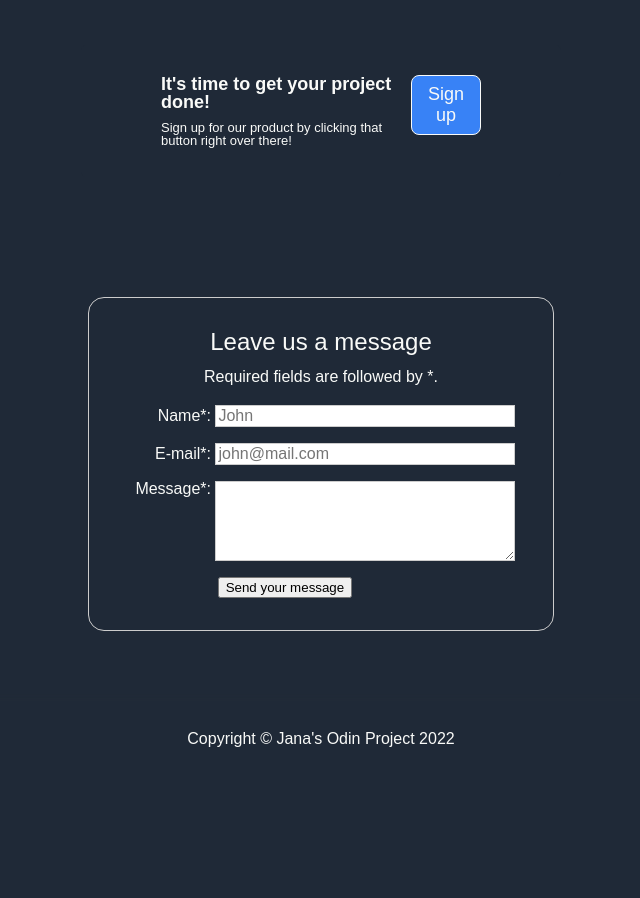
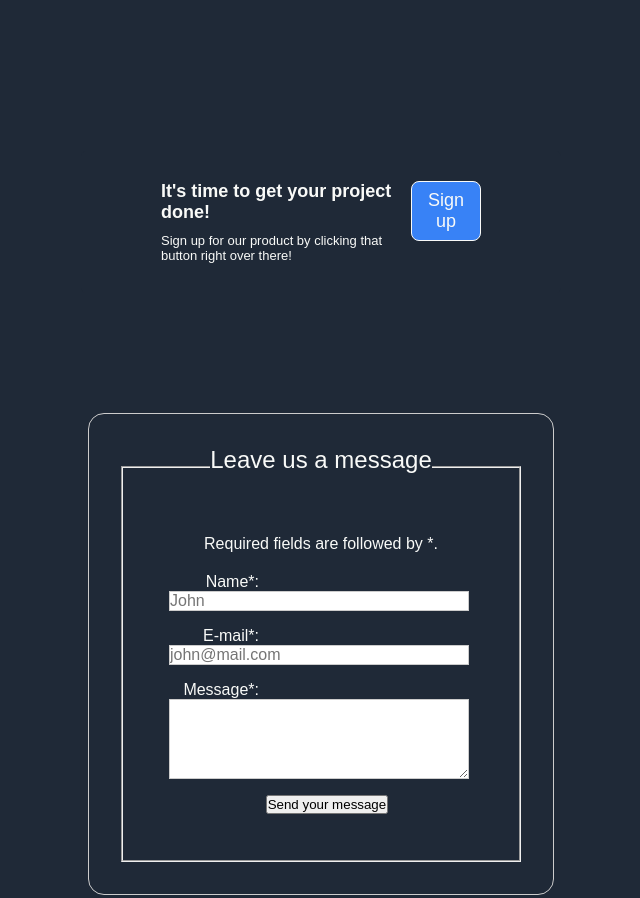
Before and after one commit to janaiscoding/janas-landing-page, a plain HTML site: page index.html in a window 1280 px wide. Shown: the part 1740-2638 px from the top of the page, without its empty margins (319-959 px from the left). Before the commit the page ends 2517 px from the top, so only its background shows below. Drawn offline with Linux system fonts and the light colour scheme; no server answers; a web font is replaced by a local one.

Commit message:
Clean up css

```diff
--- a/styles.css
+++ b/styles.css
@@ -1,50 +1,6 @@
-/* http://meyerweb.com/eric/tools/css/reset/
-   v2.0 | 20110126
-   License: none (public domain)
-*/
-
-html, body, div, span, applet, object, iframe,
-h1, h2, h3, h4, h5, h6, p, blockquote, pre,
-a, abbr, acronym, address, big, cite, code,
-del, dfn, em, img, ins, kbd, q, s, samp,
-small, strike, strong, sub, sup, tt, var,
-b, u, i, center,
-dl, dt, dd, ol, ul, li,
-fieldset, form, label, legend,
-table, caption, tbody, tfoot, thead, tr, th, td,
-article, aside, canvas, details, embed,
-figure, figcaption, footer, header, hgroup,
-menu, nav, output, ruby, section, summary,
-time, mark, audio, video {
-	margin: 0;
-	padding: 0;
-	border: 0;
-	font-size: 100%;
-	font: inherit;
-	vertical-align: baseline;
-}
-/* HTML5 display-role reset for older browsers */
-article, aside, details, figcaption, figure,
-footer, header, hgroup, menu, nav, section {
-	display: block;
-}
-body {
-	line-height: 1;
-}
-ol, ul {
-	list-style: none;
-}
-blockquote, q {
-	quotes: none;
-}
-blockquote:before, blockquote:after,
-q:before, q:after {
-	content: '';
-	content: none;
-}
-table {
-	border-collapse: collapse;
-	border-spacing: 0;
+*{
+    margin: 0;
+    padding: 0;
 }
 
 :root.Dark {
@@ -76,6 +32,7 @@ body {
     display: flex;
     flex-direction: column;
     background-color: var(--background-color);
+    width: 100%;
     }
 
 .header {
@@ -89,25 +46,8 @@ body {
     justify-content: space-between;
 }
 
-.hero,
-.footer {
-        /* this is done. style only */
-     background-color: var(--background-color);
-}
-
-.second-part,
-.quote,
-.cta-container,
-.footer {
-    /* this is done. padding left/right for the whole site.
-    search later how to default this*/
-    padding-left: 300px;
-    padding-right: 300px;
-}
-
 .hero-subtext,
 .links  {
-    /* this is done. style only */
     font-size: 1.1rem;
     color: var(--text-color);
 }
@@ -302,7 +242,13 @@ ul {
     padding: 0;
     margin: 0;
 }
-
+fieldset {
+    padding: 46px;
+    display: flex;
+    flex-direction: column;
+    justify-content: center;
+    align-items: center;
+}
 form li + li {
     margin-top: 1em;
   }
```
